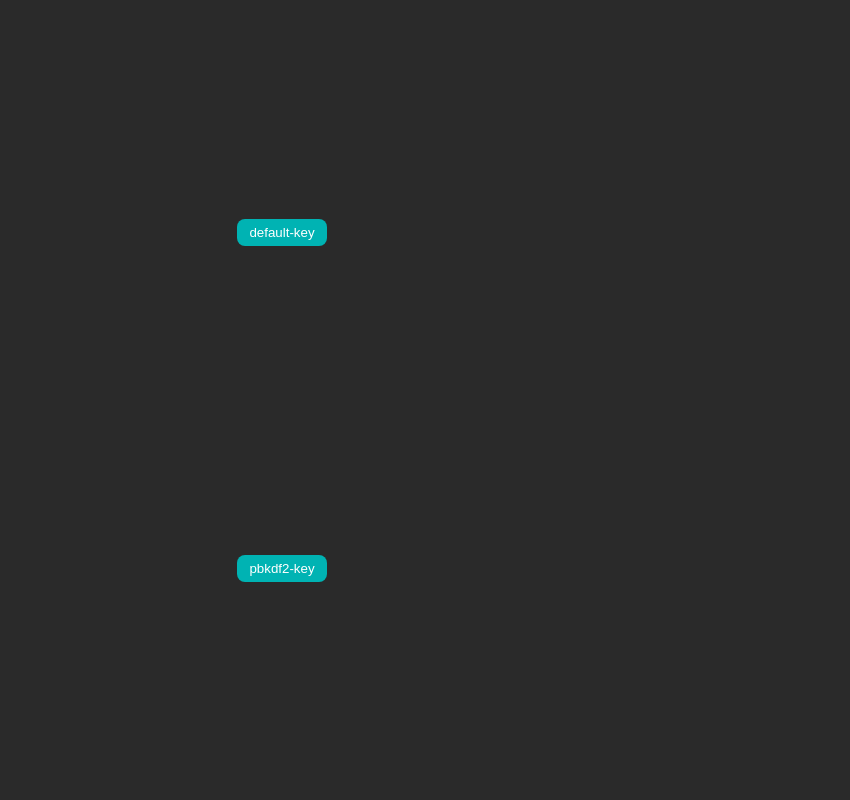
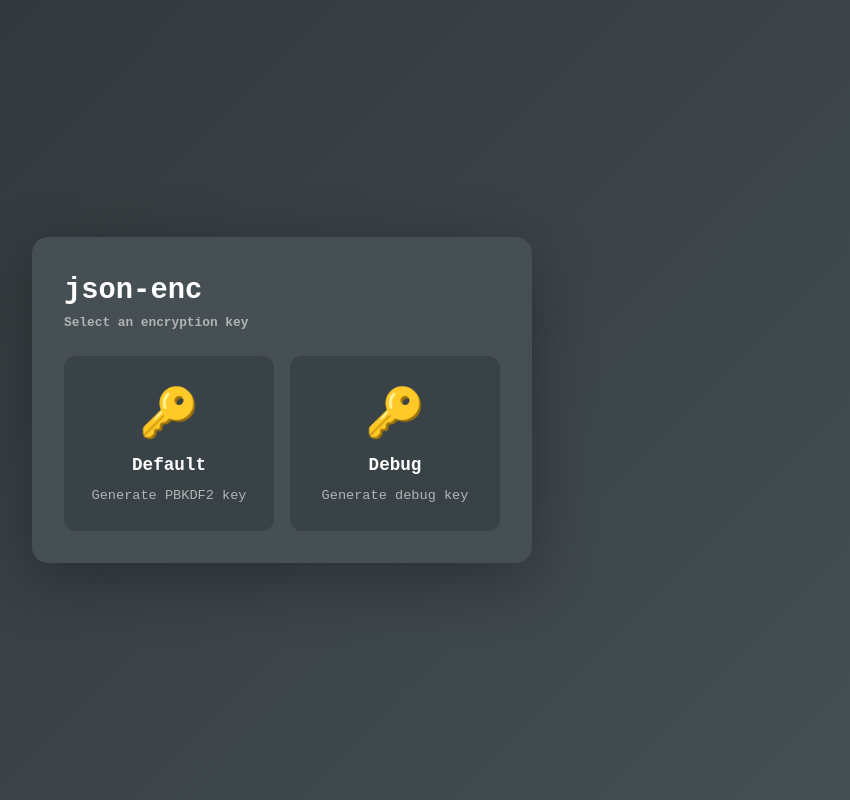
Before and after one commit to scarletti-ben/json-enc, a plain HTML site: page index.html in a window 1280 px wide. Shown: the whole page, without its empty margins (358-1208 px from the left). Drawn offline with Linux system fonts and the light colour scheme.

Commit message:
significant UI overhaul

```diff
--- a/index.html
+++ b/index.html
@@ -19,7 +19,37 @@
 <body>
 
   <!-- ~ HTML -->
-  <div id="page" style="display: none;"></div>
+  <div id="page" class="hidden">
+
+    <div id="main">
+      <h1 id="main-title">json-enc</h1>
+      <h2 id="main-subtitle">Select an encryption key</h1>
+
+        <div id="deriver">
+
+          <div class="deriver-option" id="default-option">
+            <div class="deriver-icon">🔑</div>
+            <div class="deriver-title">Default</div>
+            <div class="deriver-subtitle">Generate PBKDF2 key</div>
+          </div>
+
+          <div class="deriver-option" id="debug-option">
+            <div class="deriver-icon">🔑</div>
+            <div class="deriver-title">Debug</div>
+            <div class="deriver-subtitle">Generate debug key</div>
+          </div>
+
+        </div>
+
+        <div id="uploader">
+          <div class="uploader-icon">📁</div>
+          <p class="uploader-text">Click to upload</p>
+          <p class="uploader-hint">Accepts .json and .enc files</p>
+        </div>
+
+    </div>
+
+  </div>
   <!-- ? Note: HTML may be altered by JavaScript -->
 
   <!-- ~ JavaScript -->
--- a/script.js
+++ b/script.js
@@ -41,7 +41,25 @@ let cryptoKey;
 const queries = {
 
     /** @type {HTMLDivElement} */
-    page: document.getElementById('page')
+    page: document.getElementById('page'),
+
+    /** @type {HTMLDivElement} */
+    main: document.getElementById('main'),
+
+    /** @type {HTMLHeadingElement} */
+    subtitle: document.getElementById('main-subtitle'),
+
+    /** @type {HTMLDivElement} */
+    deriver: document.getElementById('deriver'),
+
+    /** @type {HTMLDivElement} */
+    uploader: document.getElementById('uploader'),
+
+    /** @type {HTMLDivElement} */
+    default: document.getElementById('default-option'),
+
+    /** @type {HTMLDivElement} */
+    debug: document.getElementById('debug-option')
 
 }
 
@@ -142,19 +160,21 @@ function downloadEnc(text, filename = 'data.enc') {
 }
 
 /**
- * Add a `<button>` element to the page
- *
- * @param {string} text Text to show on the button
- * @param {(event: MouseEvent) => void} func - Function to call when clicked
- * @returns {HTMLButtonElement} The `<button>` element
+ * Show the deriver `<div id="deriver">` and hide the uploader
  */
-function addButton(text, func) {
-    const button = document.createElement('button');
-    button.title = text;
-    button.textContent = text;
-    button.onclick = func;
-    queries.page.appendChild(button);
-    return button;
+function showDeriver() {
+    queries.deriver.classList.remove('hidden');
+    queries.uploader.classList.add('hidden');
+    queries.subtitle.textContent = 'Select an encryption key';
+}
+
+/**
+ * Show the deriver `<div id="uploader">` and hide the deriver
+ */
+function showUploader() {
+    queries.uploader.classList.remove('hidden');
+    queries.deriver.classList.add('hidden');
+    queries.subtitle.textContent = 'Upload a file';
 }
 
 // ~ ======================================================
@@ -164,61 +184,73 @@ function addButton(text, func) {
 // ? Run callback when all resources have loaded
 window.addEventListener('load', async () => {
 
+    // Show the deriver for generating keys
+    showDeriver();
+
     // < ======================================================
     // < Buttons
     // < ======================================================
 
-    const encryptButton = addButton('json-enc', () => {
+    // Add click functionality to the default key button
+    queries.default.addEventListener('click', async () => {
 
-        // Convert a raw `.json` file to an encrypted `.enc` file and download
-        uploadFile(async (file) => {
-            const rawObject = JSON.parse(await file.text());
-            const encryptedString = await encryptObjectToString(rawObject, cryptoKey);
-            downloadEnc(encryptedString);
-        }, '.json');
+        // Derive `CryptoKey` object from custom user input
+        cryptoKey = await createKey(false);
+
+        // Show the uploader and hide the deriver
+        showUploader();
 
     });
-    encryptButton.classList.add('hidden');
 
-    const decryptButton = addButton('enc-json', () => {
-
-        // Convert an encrypted `.enc` file to a raw `.json` file and download
-        uploadFile(async (file) => {
-            const encryptedString = await file.text();
-            const rawObject = await decryptStringToObject(encryptedString, cryptoKey);
-            downloadJson(rawObject);
-        }, '.enc');
-
-    });
-    decryptButton.classList.add('hidden');
-
-    const defaultKeyButton = addButton('default-key', async () => {
+    // Add click functionality to the debug key button
+    queries.debug.addEventListener('click', async () => {
 
         // Derive `CryptoKey` object from default values
         cryptoKey = await createKey(true);
 
-        // Switch the visible button set
-        defaultKeyButton.classList.add('hidden');
-        customKeyButton.classList.add('hidden');
-        encryptButton.classList.remove('hidden');
-        decryptButton.classList.remove('hidden');
+        // Show the uploader and hide the deriver
+        showUploader();
 
     });
 
-    const customKeyButton = addButton('pbkdf2-key', async () => {
+    // Add click functionality to the uploader
+    queries.uploader.addEventListener('click', () => {
 
-        // Derive `CryptoKey` object from custom user input
-        cryptoKey = await createKey(false);
+        uploadFile(async (file) => {
 
-        // Switch the visible button set
-        defaultKeyButton.classList.add('hidden');
-        customKeyButton.classList.add('hidden');
-        encryptButton.classList.remove('hidden');
-        decryptButton.classList.remove('hidden');
+            // Check file extension of uploaded file
+            const extension = file.name.split('.').pop().toLowerCase();
+
+            if (extension === 'json') {
+
+                // Convert raw `.json` file to an encrypted `.enc` file and download
+                const rawObject = JSON.parse(await file.text());
+                const encryptedString = await encryptObjectToString(rawObject, cryptoKey);
+                downloadEnc(encryptedString);
+
+            } else if (extension === 'enc') {
+
+                // Convert encrypted `.enc` file to a raw `.json` file and download
+                const encryptedString = await file.text();
+                try {
+                    const rawObject = await decryptStringToObject(encryptedString, cryptoKey);
+                    downloadJson(rawObject);
+                } catch (error) {
+
+                    // Warn user if there is a key mismatch
+                    console.warn('Current key does not match original encryption key');
+                    queries.uploader.classList.add('error');
+                    setTimeout(() => { queries.uploader.classList.remove('error') }, 1000);
+
+                }
+
+            }
+
+        }, '.enc,.json');
 
     });
 
     // Show the page element
-    queries.page.style.display = '';
+    queries.page.classList.remove('hidden');
 
 });
--- a/style.css
+++ b/style.css
@@ -3,9 +3,9 @@
 - ======================== */
 
 :root {
-  --surface-weak: hsl(0, 0%, 20%);
-  --surface: hsl(0, 0%, 15%);
-  --surface-strong: hsl(0, 0%, 10%);
+  --surface-weak: hsl(200, 10%, 30%);
+  --surface: hsl(200, 10%, 25%);
+  --surface-strong: hsl(200, 10%, 20%);
   --foreground-weak: hsl(0, 0%, 40%);
   --foreground: hsl(0, 0%, 70%);
   --foreground-strong: hsl(0, 0%, 100%);
@@ -57,7 +57,7 @@ body {
 }
 
 .debugging * {
-  box-shadow: 0 0 0 1px purple;
+  box-shadow: 0 0 0 1px purple !important;
 }
 
 /* - ========================
@@ -68,30 +68,118 @@ body {
   width: 100%;
   height: 100%;
   margin: 0;
-  padding: 64px;
+  padding: 2rem;
   overflow: auto;
   display: flex;
   flex-direction: column;
   justify-content: space-around;
   align-items: center;
+  background: linear-gradient(135deg, var(--surface-strong) 0%, var(--surface-weak) 100%);
 }
 
 /* ~ ======================================================
 ~ Project Styling
 ~ ====================================================== */
 
-button {
+#main {
+  width: 100%;
+  max-width: 500px;
+  height: auto;
+  min-height: 300px;
   margin: 0;
-  padding: 6px 12px;
-  outline: none;
-  border: none;
-  background: var(--accent);
-  color: white;
-  border-radius: 8px;
-  user-select: none;
-  cursor: pointer;
+  padding: 2rem;
+  overflow: auto;
+  display: flex;
+  flex-direction: column;
+  background: var(--surface-weak);
+  border-radius: 16px;
+  box-shadow: 0 1rem 4rem rgba(0, 0, 0, 0.3);
 }
 
-button:hover {
-  opacity: 0.4;
+#main-title {
+  color: var(--foreground-strong);
+  margin: 0;
+  font-size: 1.8rem;
 }
+
+#main-subtitle {
+  color: var(--foreground);
+  margin-top: 0;
+  margin-bottom: 1.5rem;
+  font-size: 0.8rem;
+}
+
+#uploader {
+  width: 100%;
+  height: 100%;
+  padding: 3rem 1rem;
+  border-radius: 12px;
+  border: 2px dashed var(--foreground-weak);
+  background: transparent;
+  text-align: center;
+  cursor: pointer;
+  transition: all 0.3s ease;
+}
+
+#uploader:hover {
+  border-color: var(--foreground);
+}
+
+#uploader.error {
+  border-color: red !important;
+}
+
+.uploader-icon {
+  font-size: 3rem;
+}
+
+.uploader-text {
+  color: var(--foreground-strong);
+  font-size: 1rem;
+  margin-bottom: 0.5rem;
+}
+
+.uploader-hint {
+  color: var(--foreground);
+  font-size: 0.9rem;
+}
+
+#deriver {
+  width: 100%;
+  height: auto;
+  border-radius: 12px;
+  display: flex;
+  gap: 1rem;
+}
+
+.deriver-option {
+  flex: 1;
+  padding: 1.5rem;
+  border-radius: 12px;
+  text-align: center;
+  cursor: pointer;
+  background: var(--surface);
+  transition: all 0.3s ease;
+}
+
+.deriver-option:hover {
+  background: var(--accent-weak);
+  transform: translateY(-4px);
+  box-shadow: 0 0.5rem 1.5rem rgba(0, 0, 0, 0.2);
+}
+
+.deriver-icon {
+  font-size: 3rem;
+}
+
+.deriver-title {
+  margin-bottom: 0.5rem;
+  font-size: 1.1rem;
+  font-weight: 600;
+  color: var(--foreground-strong);
+}
+
+.deriver-subtitle {
+  font-size: 0.85rem;
+  color: var(--foreground);
+}
```
